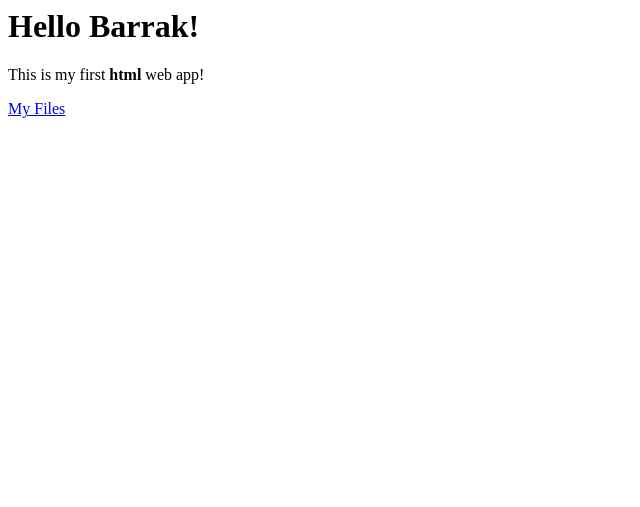
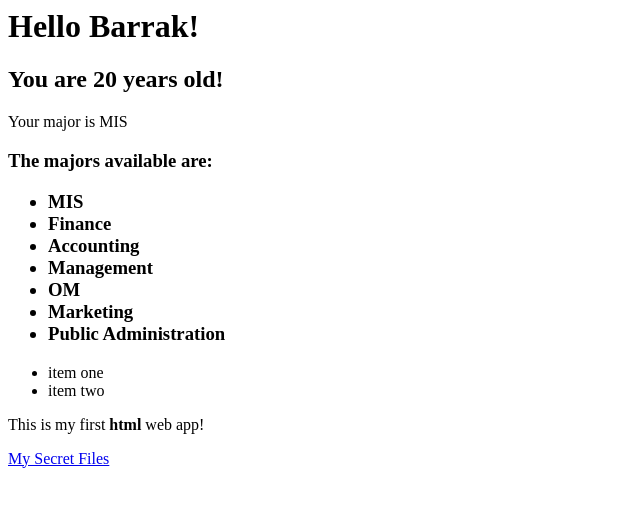
Before and after one commit to BarrakKU/My-First-Django-Project, a Django app: page /test/ in a window 1280 px wide. Shown: the top 507 px of the page, without its empty margins (0-640 px from the left). Run offline with Django 3.2, Linux system fonts and the light colour scheme.

Commit message:
Add new html text

```diff
--- a/myproject/myapp/templates/test.html
+++ b/myproject/myapp/templates/test.html
@@ -1,6 +1,25 @@
 <html><body>
     <h1>Hello {{name}}!</h1>
+    <h2>You are {{age}} years old!</h2>
+    <p>Your major is {{major}}</p>
+    <h3>The majors available are:
+
+    <ul>
+    {% for x in majors %}
+
+    <li>{{x}}</li>
+
+    {% endfor %}
+    </ul>
+    </h3>
+
+    <ul>
+        <li> item one</li>
+        <li> item two</li>
+    </ul>
+
     <p>This is my first <strong>html</strong> web app!</p>
-
-    <a href=https://www.theraleighregister.com/barraks-secret-files.html>My Files</a>
+    <div>
+    <a href=https://www.theraleighregister.com/barraks-secret-files.html>My Secret Files</a>
+    </div>
     </body></html>
--- a/myproject/myapp/views.py
+++ b/myproject/myapp/views.py
@@ -7,9 +7,21 @@ def test_view(request):
 
     name = "Barrak"
     age = 20
+    major = "MIS"
+    majors = [
+        "MIS",
+        "Finance",
+        "Accounting",
+        "Management",
+        "OM",
+        "Marketing",
+        "Public Administration"
+        ]
 
     c = {}
     c["name"] = name
     c["age"] = age
+    c["major"] = major
+    c["majors"] = majors
 
     return render(request, "test.html", c)
```
